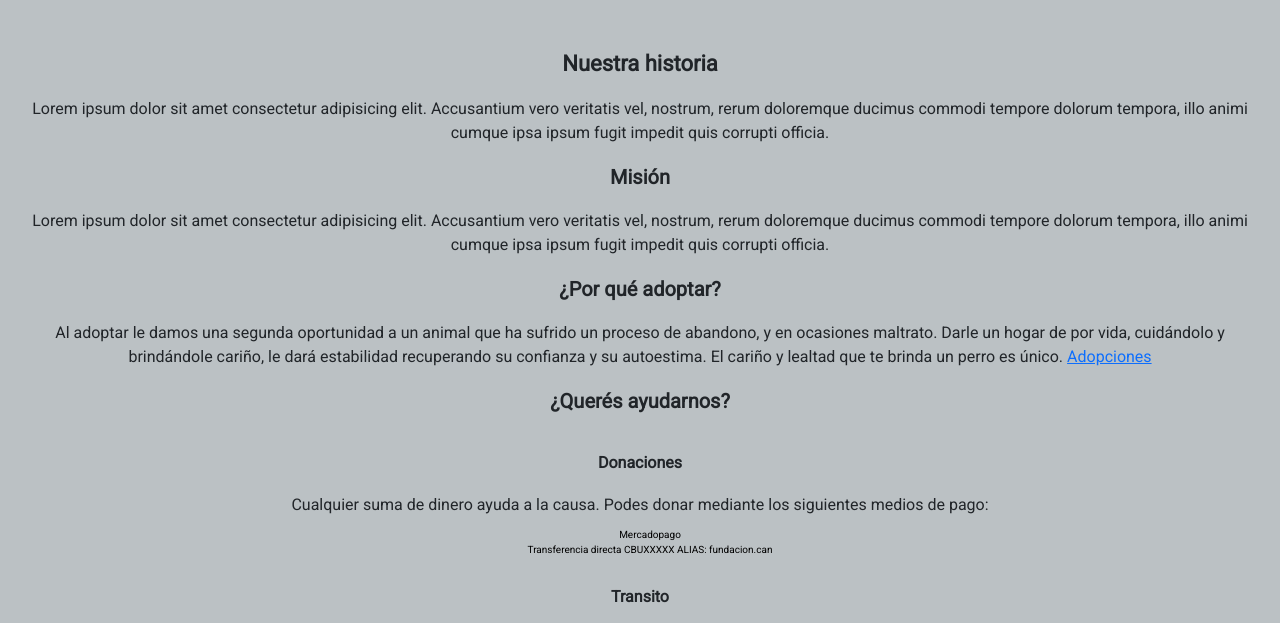
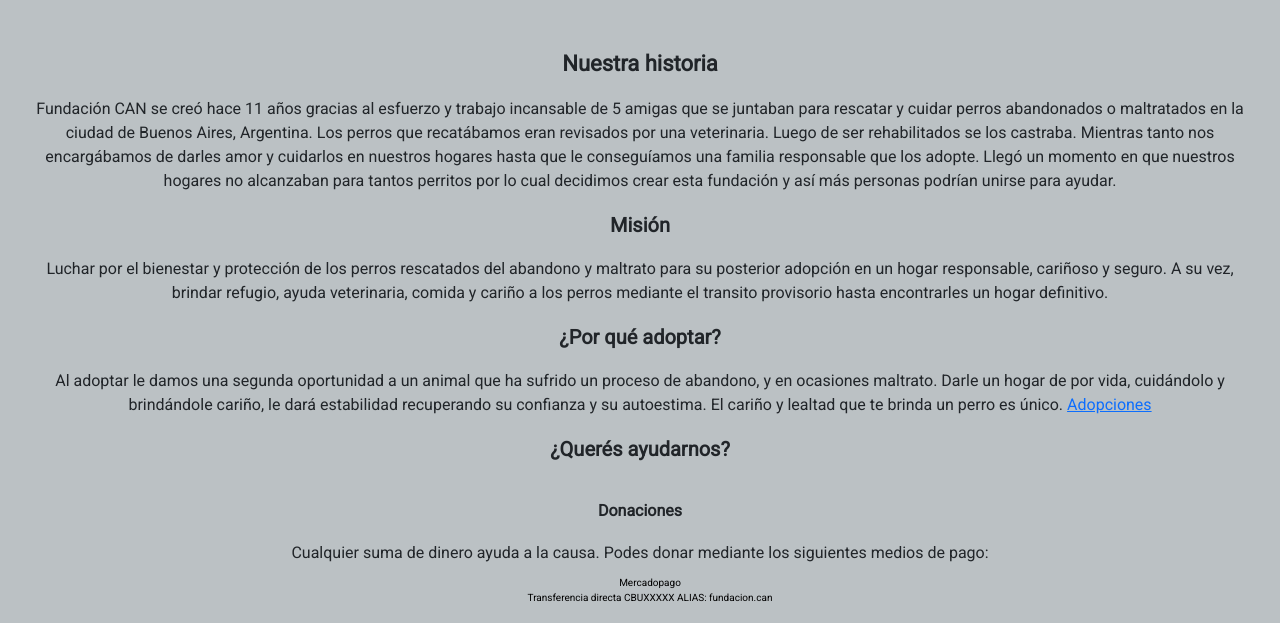
Before and after one commit to fcasasco/PF-Casasco, a website: page pages/nosotros.html in a window 1280 px wide. Shown: the part 174-797 px from the top of the page. Drawn offline with nearby package versions, Linux system fonts and the light colour scheme.

Commit message:
complete los ultimos lorem que me faltaban. proyecto final terminado.

```diff
--- a/pages/nosotros.html
+++ b/pages/nosotros.html
@@ -67,11 +67,11 @@
             </div>
         <h1 class="wow animate__animated animate__zoomIn">Nuestra historia</h1>
 
-        <p class="nosotros">Lorem ipsum dolor sit amet consectetur adipisicing elit. Accusantium vero veritatis vel, nostrum, rerum doloremque ducimus commodi tempore dolorum tempora, illo animi cumque ipsa ipsum fugit impedit quis corrupti officia.</p>
+        <p class="nosotros">Fundación CAN se creó hace 11 años gracias al esfuerzo y trabajo incansable de 5 amigas que se juntaban para rescatar y cuidar perros abandonados o maltratados en la ciudad de Buenos Aires, Argentina.  Los perros que recatábamos eran revisados por una veterinaria. Luego de ser rehabilitados se los castraba. Mientras tanto nos encargábamos de darles amor y cuidarlos en nuestros hogares hasta que le conseguíamos una familia responsable que los adopte. Llegó un momento en que nuestros hogares no alcanzaban para tantos perritos por lo cual decidimos crear esta fundación y así más personas podrían unirse para ayudar.</p>
 
         <h2>Misión</h2>
 
-        <p class="nosotros">Lorem ipsum dolor sit amet consectetur adipisicing elit. Accusantium vero veritatis vel, nostrum, rerum doloremque ducimus commodi tempore dolorum tempora, illo animi cumque ipsa ipsum fugit impedit quis corrupti officia.</p>
+        <p class="nosotros">Luchar por el bienestar y protección de los perros rescatados del abandono y maltrato para su posterior adopción en un hogar responsable, cariñoso y seguro. A su vez, brindar refugio, ayuda veterinaria, comida y cariño a los perros mediante el transito provisorio hasta encontrarles un hogar definitivo.</p>
 
         <h2>¿Por qué adoptar?</h2>
 
```
